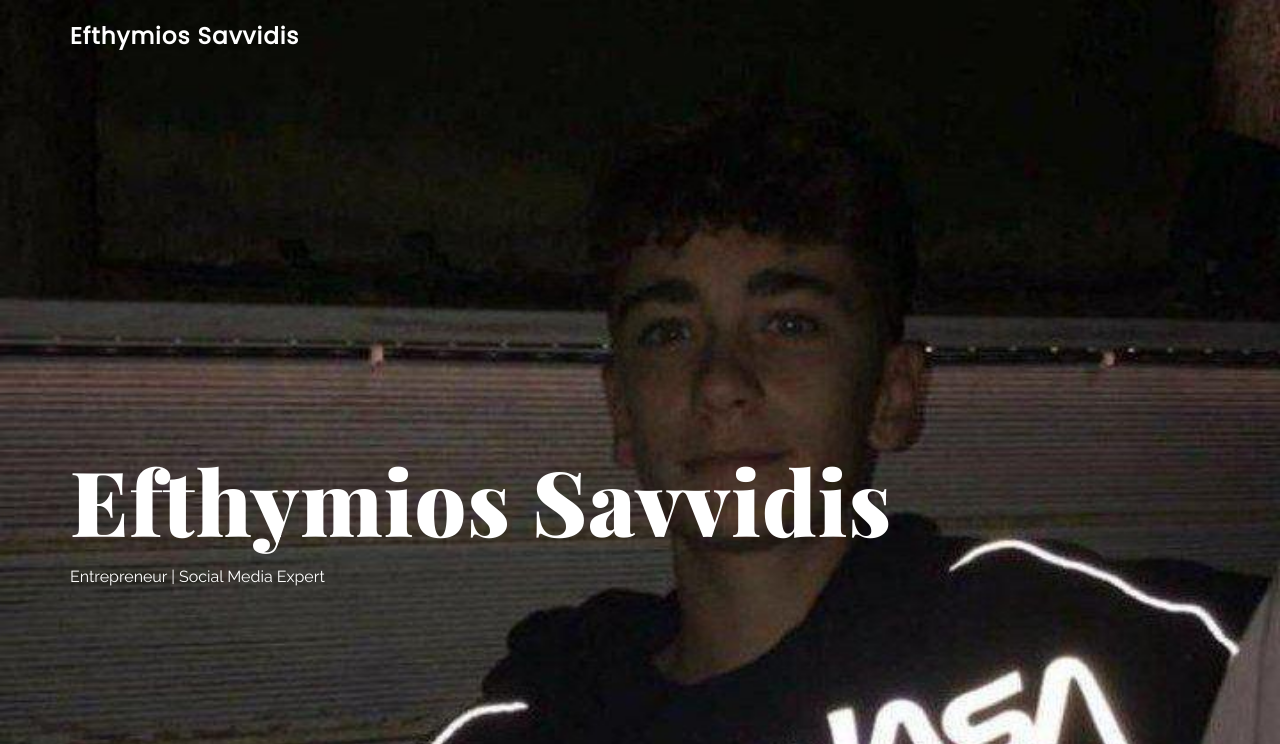
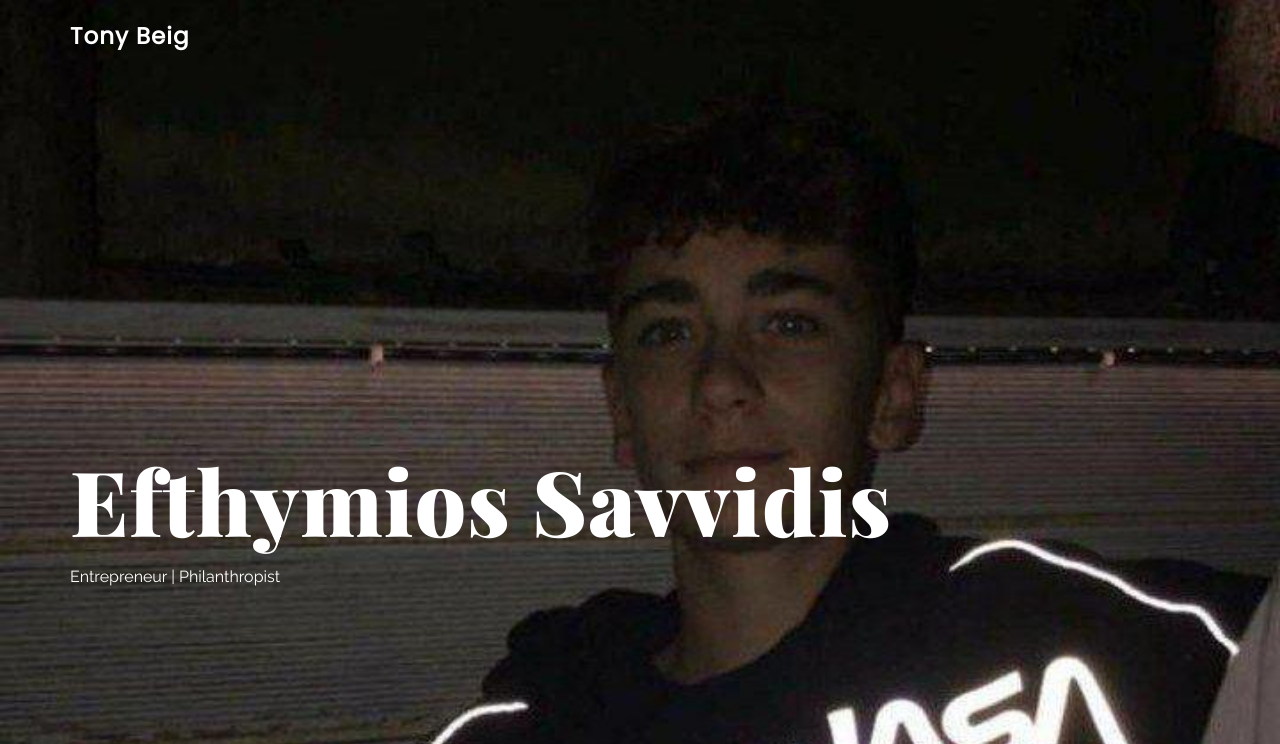
Before and after one commit to srimply/Abdullah-Almanna, a plain HTML site: page index.html in a window 1280 px wide. Shown: the top 744 px of the page. Drawn offline with nearby package versions, Linux system fonts and the light colour scheme; a web font is replaced by a local one.

Commit message:
Update index.html

```diff
--- a/index.html
+++ b/index.html
@@ -1,7 +1,7 @@
 <!DOCTYPE html>
-<html lang="en"><head><!-- ========== PAGE TITLE ========== --><title>Efthymios Savvidis &VerticalLine; Official Website</title>
-    <!-- ========== META TAGS ========== --><meta name="description" content="EFTHYMIOS SAVVIDIS, THE YOUNG INFLUENCER WHO IS DISRUPTING THE INTERNET">
-    <meta name="keywords" content="Entrepreneur, Social Media Expert"><meta charset="utf-8"><meta name="author" content="Efthymios Savvidis"><meta http-equiv="X-UA-Compatible" content="IE=edge">
+<html lang="en"><head><!-- ========== PAGE TITLE ========== --><title>Tony Beig &VerticalLine; Official Website</title>
+    <!-- ========== META TAGS ========== --><meta name="description" content="">
+    <meta name="keywords" content="Entrepreneur"><meta charset="utf-8"><meta name="author" content="Tony Beig"><meta http-equiv="X-UA-Compatible" content="IE=edge">
     <meta name="viewport" content="width=device-width, initial-scale=1">
     <meta name="theme-color" content="#366af8">
     <!-- ========== CSS ========== --><!--<link rel="stylesheet" href="css/site.css">--><link rel="stylesheet" href="css/font-awesome.min.css">
@@ -26,7 +26,7 @@
                         <div class="row">
                             <div class="col-md-4 col-sm-2">
                                 <div class="site-title">
-                                    <h3>Efthymios Savvidis</h3>
+                                    <h3>Tony Beig</h3>
                                 </div>
                             </div>
                             <div class="navbar-header">
@@ -76,7 +76,7 @@
                                     <div class="col-md-12 col-sm-12">
                                         <div class="home-text wow fadeIn text-left">
                                             <h3>Efthymios Savvidis</h3>
-                                          <p> <span style="text-align:center; color:#fff;">Entrepreneur | Social Media Expert</span>  </p>
+                                          <p> <span style="text-align:center; color:#fff;">Entrepreneur | Philanthropist</span>  </p>
                                             <div class="home-arrow">
                                                 <a class="smothscroll" href="#about" style="color:#fff;"><i class="fa fa-angle-double-down" aria-hidden="true"></i></a>
                                             </div>
@@ -108,7 +108,7 @@
                 <h2>About</h2>
                 </div>
                 <div class="about_content wow fadeInUp">
-                <p><b style="font-size:2rem;">Efthymios Savvidis</b> aka Makis has become an expert in growing social media pages of people and very cleverly makes use of the opportunities that Instagram as a marketing platform can provide to the full advantage of all his clients. Initially, Makis worked hard to increase his follower base on Instagram and as soon as he gained that, Makis dived deep into the same and began monetizing his rich follower base of over 1 million
+                <p><b style="font-size:2rem;">Tony Beig</b> is a young business tycoon and the CEO of Dioz Group that runs companies like Alanic, Oasis, Everything Online, Meubles Beverly hills and Quick Finance. Besides this Tony has also produced a Hollywood Film i.e Glass Jaw (story about a champion boxer – Travis Austin ). Tony Beig is a vivid traveler , a philanthropist , Investor and a self made business tycoon .
 
                 </p>
                 </div>
@@ -188,9 +188,9 @@
 
             <div class="blog_info">
             <div class="post_info">
-            <h4>Efthymios Savvidis - Forbes India</h4>
-            <p>Raring to be at the top of the digital game as the youngest social media entrepreneur....</p>
-            <a href="https://www.forbesindia.com/article/brand-connect/raring-to-be-at-the-top-of-the-digital-game-as-the-youngest-social-media-entrepreneur-is-efthymios-savvidis/64099/1" class="btn_link">read more</a>
+            <h4>Tony Beig - Forbes India</h4>
+            <p>Tony Beig: An entrepreneur to look up to for turning dreams into reality....</p>
+            <a href="https://www.forbesindia.com/article/brand-connect/tony-beig-an-entrepreneur-to-look-up-to-for-turning-dreams-into-reality/61185/1" class="btn_link">read more</a>
             </div>
             </div>
             </div>
@@ -201,9 +201,9 @@
 
                 <div class="blog_info">
                 <div class="post_info">
-                <h4>Efthymios Savvidis - INFLUENCIVE</h4>
-                <p>EFTHYMIOS SAVVIDIS: THE YOUNG INFLUENCER WHO IS DISRUPTING THE INTERNET....</p>
-                <a href="https://www.influencive.com/efthymios-savvidis-the-young-influencer-who-is-disrupting-the-internet/" class="btn_link">read more</a>
+                <h4>Tony Beig - INFLUENCIVE</h4>
+                <p>TONY BEIG: THE INSPIRING JOURNEY OF A YOUNG BUSINESS TYCOON....</p>
+                <a href="https://www.influencive.com/tony-beig-the-inspiring-journey-of-a-young-business-tycoon/" class="btn_link">read more</a>
                 </div>
                 </div>
                 </div>
@@ -214,9 +214,9 @@
 
                     <div class="blog_info">
                     <div class="post_info">
-                    <h4>Efthymios Savvidis - Medium</h4>
-                    <p>Efthymios Savvidis, How this young Influencer is making thousands.....</p>
-                    <a href="https://medium.com/@Kenreeds/efthymios-savvidis-how-this-young-influencer-is-making-thousands-45bc4f3e4e42" class="btn_link">read more</a>
+                    <h4>Tony Beig - Medium</h4>
+                    <p>Top Entrepreneur Tony Beig Speaks About His Journey.....</p>
+                    <a href="https://shane-jr.medium.com/top-entrepreneur-tony-beig-speaks-about-his-journey-630bae878f0f" class="btn_link">read more</a>
                     </div>
                     </div>
                     </div>
@@ -232,9 +232,9 @@
 
                     <div class="blog_info">
                     <div class="post_info">
-                    <h4>Efthymios Savvidis - Yahoo News</h4>
-                    <p>How Efthymios Savvidis, a 15 Year-old Influencer Makes living off Social Media....</p>
-                    <a href="https://in.news.yahoo.com/efthymios-savvidis-15-old-influencer-072406637.html" class="btn_link">read more</a>
+                    <h4>Tony Beig - Yahoo Finance</h4>
+                    <p>How Tony Beig become one of the famous Big Shot of the Era....</p>
+                    <a href="https://finance.yahoo.com/news/tony-beig-become-one-famous-124940297.html" class="btn_link">read more</a>
                     </div>
                     </div>
                     </div>
@@ -245,9 +245,9 @@
 
                         <div class="blog_info">
                         <div class="post_info">
-                        <h4>Efthymios Savvidis - US Times Now</h4>
-                        <p>Efthymios Savvidis, Creating his unique niche as a high-performing social media entrepreneur and influencer....</p>
-                        <a href="https://www.ustimesnow.com/efthymios-savvidis-creating-his-unique-niche-as-a-high-performing-social-media-entrepreneur-and-influencer/" class="btn_link">read more</a>
+                        <h4>Tony Beig - IWM Buzz</h4>
+                        <p>Tony Beig- Top Most Young Business Tycoon Of Current Generation....</p>
+                        <a href="https://www.iwmbuzz.com/lifestyle/fashion/tony-beig-top-young-business-tycoon-current-generation/2020/12/11" class="btn_link">read more</a>
                         </div>
                         </div>
                         </div>
@@ -258,9 +258,9 @@
 
                             <div class="blog_info">
                             <div class="post_info">
-                            <h4>Efthymios Savvidis - ED Times</h4>
-                            <p>How Efthymios Savvidis, a 15 Year-old Influencer Makes living off Social Media....</p>
-                            <a href="https://edtimes.in/how-efthymios-savvidis-a-15-year-old-influencer-makes-living-off-social-media/" class="btn_link">read more</a>
+                            <h4>Tony Beig - ED Times</h4>
+                            <p>How Tony Beig become one of the famous Big Shot of the Era....</p>
+                            <a href="https://edtimes.in/how-tony-beig-become-one-of-the-famous-big-shot-of-the-era/" class="btn_link">read more</a>
                             </div>
                             </div>
                             </div>
@@ -292,7 +292,7 @@
                                             <div class="about-social-icon text-center">
                                                 <ul class="about-social text-center">
 
-                                                    <li><a href="https://www.instagram.com/makissv/" target="_blank"><i class="fa fa-instagram" aria-hidden="true"></i></a></li>
+                                                    <li><a href="https://www.instagram.com/tb/" target="_blank"><i class="fa fa-instagram" aria-hidden="true"></i></a></li>
                                                 <!--    <li><a href="https://twitter.com/aealmanna3/" target="_blank"><i class="fa fa-twitter" aria-hidden="true"></i></a></li>
                                                     <li><a href=" https://linkedin.com/in/abdullah-eid-almanna-cpa-172544b6" target="_blank"><i class="fa fa-linkedin" aria-hidden="true"></i></a></li>
                                                 </ul></div>. -->
@@ -303,7 +303,7 @@
                                 <div class="row" style="padding:0; margin-top:2rem;">
                                     <div class="col-md-12 col-sm-6 text-center" style="padding:0; margin:0;" >
                                         <div class="copyright text-center">
-                                            <h3 style="text-align:center;">copyright &copy; 2020. Efthymios Savvidis, All Right Reserved</h3>
+                                            <h3 style="text-align:center;">copyright &copy; 2021. Tony Beig, All Right Reserved</h3>
                                         </div></div>
                                      </div>
                                         <!-- end copyright -->
```
